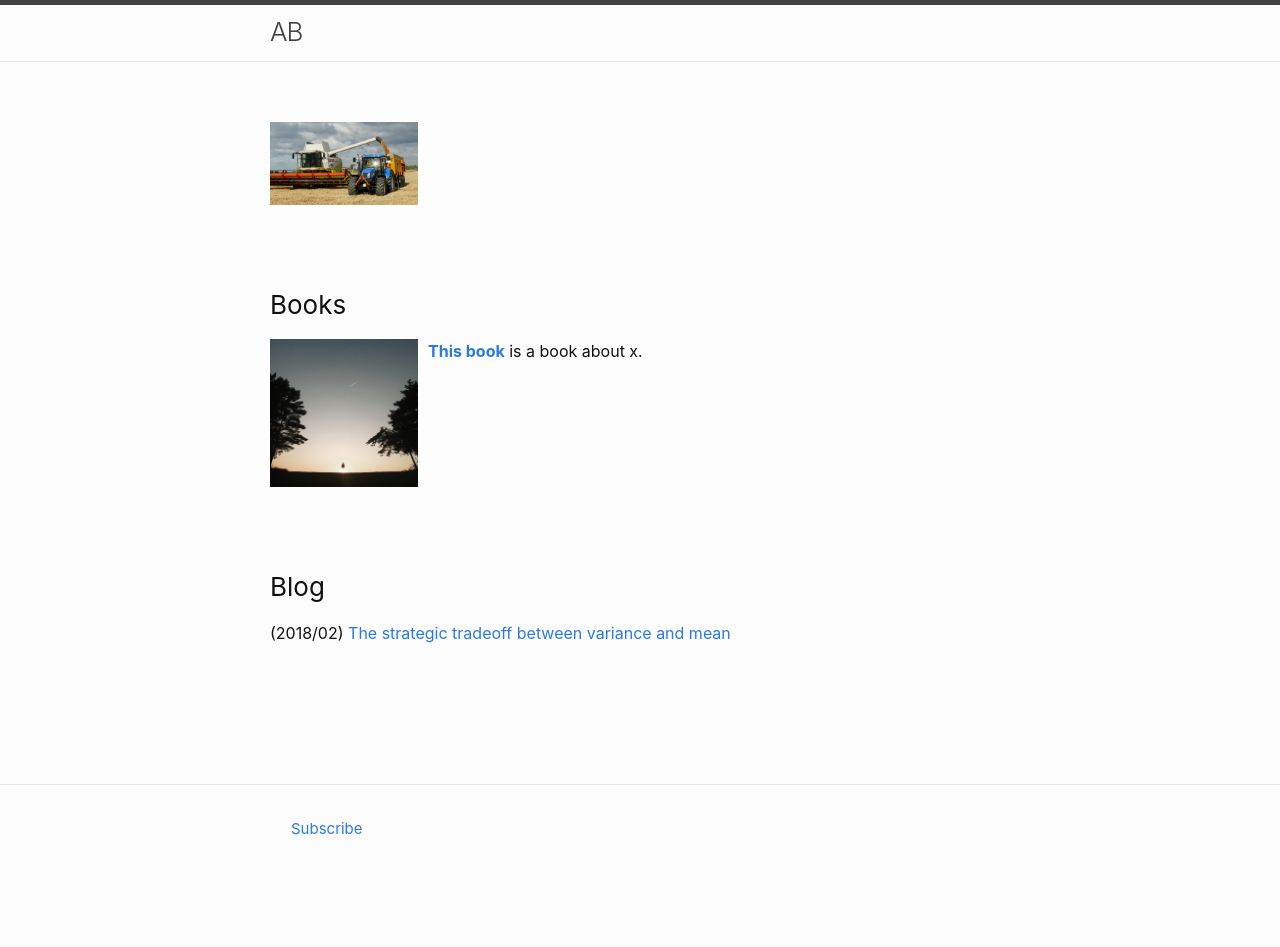
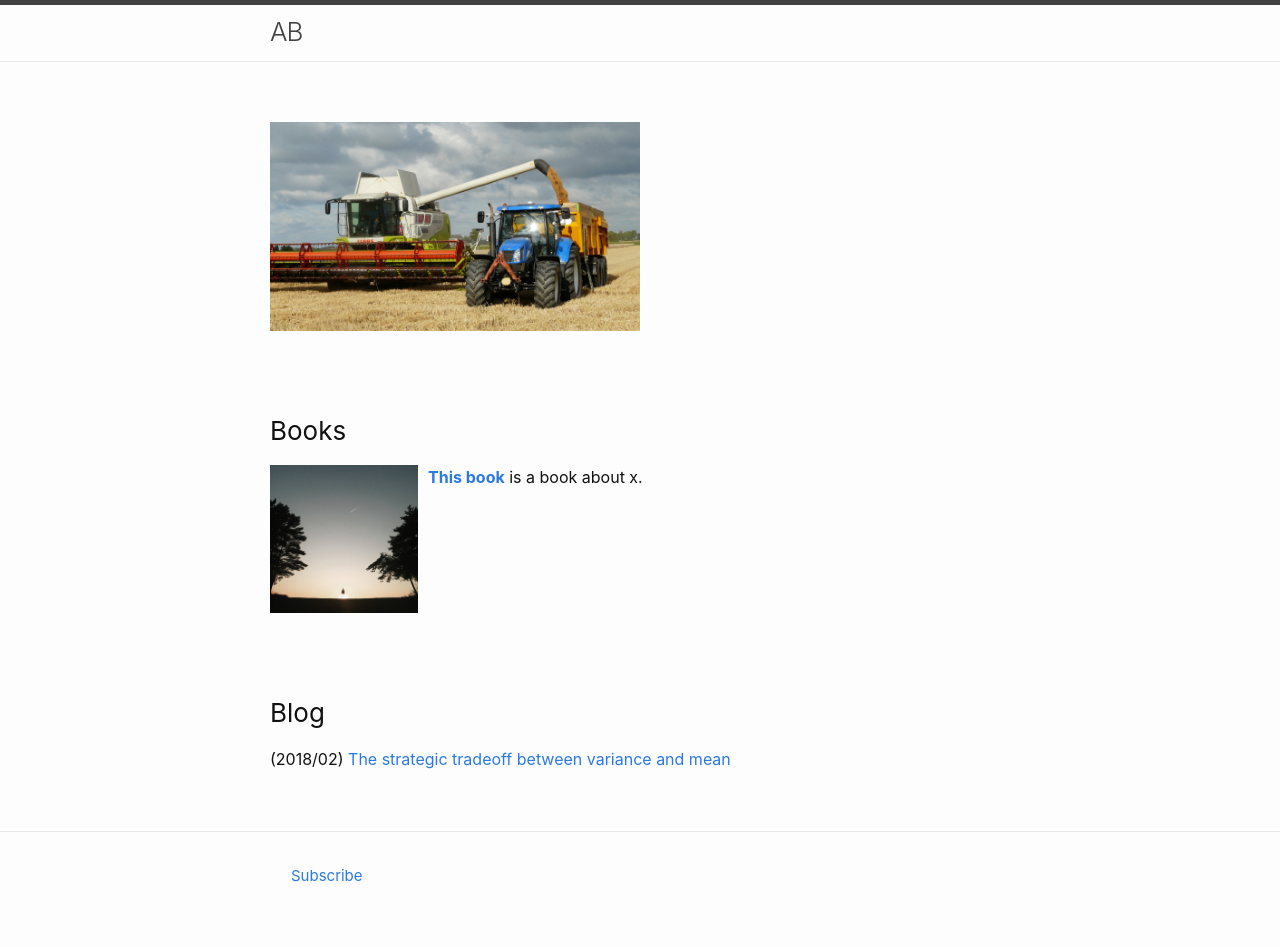
Before and after one commit to Nargagansett/nargagansett.github.io, a Jekyll site: the page built from index.md, in a window 1280 px wide. Built offline with Jekyll 4.4.1, drawn with Linux system fonts in a browser that asks for light colours; before the commit the page ends 900 px from its top, so only the background shows below that.

Commit message:
Update index.md

```diff
--- a/index.md
+++ b/index.md
@@ -2,7 +2,7 @@
 layout: page
 ---
 
-<img src="/assets/testtractor.jpg" height="20%" width="20%" style="margin: 0px 10px 20px 0px; float: center;">
+<img src="/assets/testtractor.jpg" height="50%" width="50%" style="margin: 0px 0px 20px 0px; float: center;">
 
 <h3>Books</h3>
 
```
